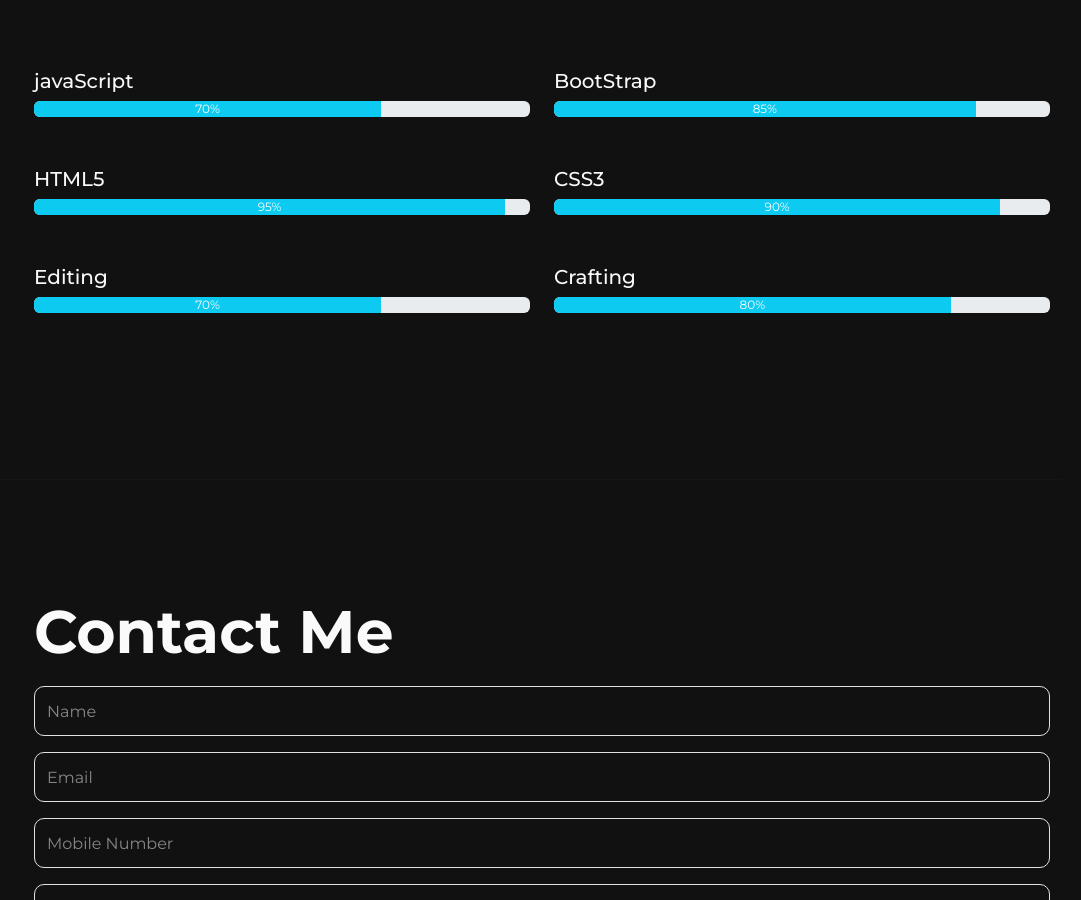
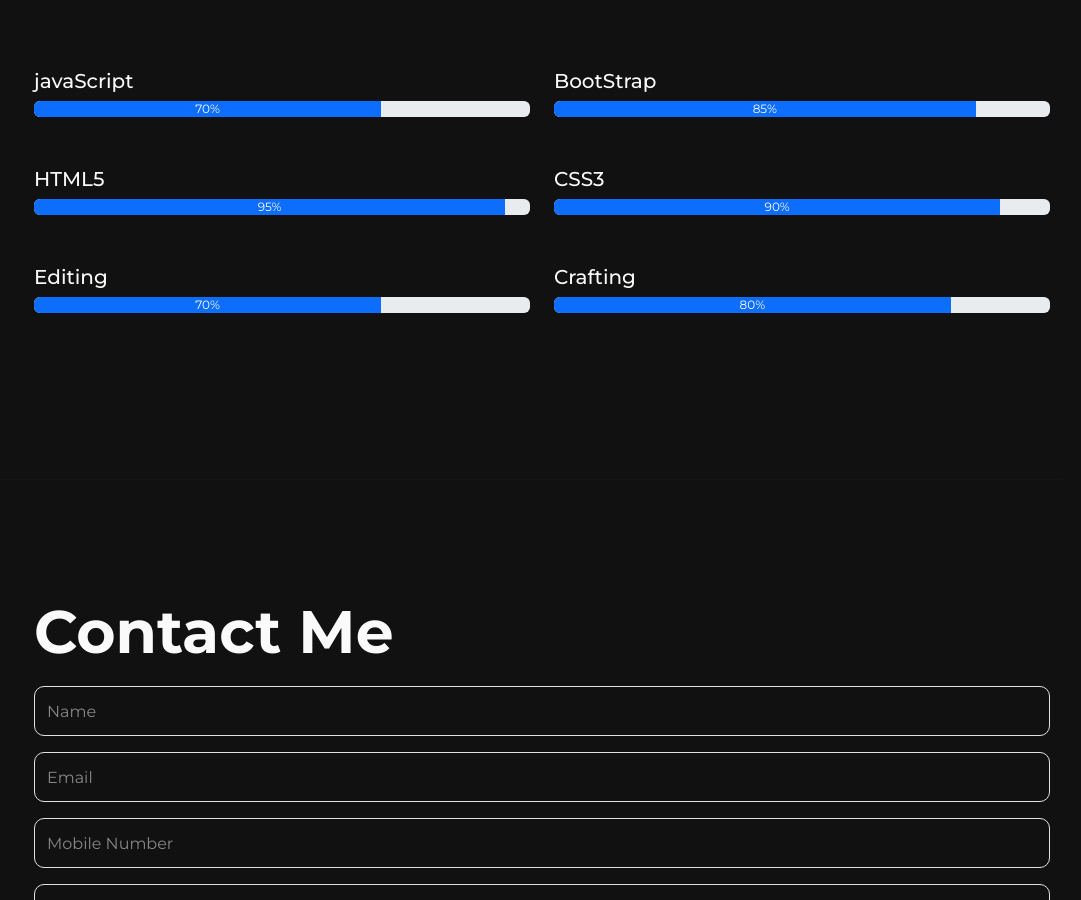
Before and after one commit to irfana-mr/My-website, a plain HTML site: page index.html in a window 1280 px wide. Shown: the part 3107-4007 px from the top of the page, without its empty margins (136-1217 px from the left). Drawn offline with nearby package versions, Linux system fonts and the light colour scheme; a web font is replaced by a local one.

Commit message:
Add files via upload

```diff
--- a/index.html
+++ b/index.html
@@ -142,21 +142,16 @@
                     <div class="progress-wrap ftco-animate">
                         <h3>javaScript</h3>
                         <div class="progress">
-                            <div class="progress-bar bg-info  color-1" role="progressbar" aria-valuenow="70"
-                                aria-valuemin="0" aria-valuemax="100" style="width:70%">
-                                <span>70%</span>
+                            <div class="progress-bar" role="progressbar" style="width: 70%;" aria-valuenow="70" aria-valuemin="0" aria-valuemax="100">70%</div>
                           </div>
-                        </div>
+
                     </div>
                 </div>
                 <div class="col-md-6 animate-box">
                     <div class="progress-wrap ftco-animate">
                         <h3>BootStrap</h3>
                         <div class="progress">
-                            <div class="progress-bar bg-info color-2" role="progressbar" aria-valuenow="85"
-                                aria-valuemin="0" aria-valuemax="100" style="width:85%">
-                                <span>85%</span>
-                            </div>
+                            <div class="progress-bar" role="progressbar" style="width: 85%;" aria-valuenow="85" aria-valuemin="0" aria-valuemax="100">85%</div>
                           </div>
                     </div>
                 </div>
@@ -164,10 +159,7 @@
                     <div class="progress-wrap ftco-animate">
                         <h3>HTML5</h3>
                         <div class="progress">
-                            <div class="progress-bar bg-info color-3" role="progressbar" aria-valuenow="95"
-                                aria-valuemin="0" aria-valuemax="100" style="width:95%">
-                                <span>95%</span>
-                            </div>
+                            <div class="progress-bar" role="progressbar" style="width: 95%;" aria-valuenow="95" aria-valuemin="0" aria-valuemax="100">95%</div>
                           </div>
                     </div>
                 </div>
@@ -175,10 +167,7 @@
                     <div class="progress-wrap ftco-animate">
                         <h3>CSS3</h3>
                         <div class="progress">
-                            <div class="progress-bar bg-info color-4" role="progressbar" aria-valuenow="90"
-                                aria-valuemin="0" aria-valuemax="100" style="width:90%">
-                                <span>90%</span>
-                            </div>
+                            <div class="progress-bar" role="progressbar" style="width: 90%;" aria-valuenow="90" aria-valuemin="0" aria-valuemax="100">90%</div>
                           </div>
                     </div>
                 </div>
@@ -186,10 +175,7 @@
                     <div class="progress-wrap ftco-animate">
                         <h3>Editing</h3>
                         <div class="progress">
-                            <div class="progress-bar bg-info color-5" role="progressbar" aria-valuenow="70"
-                                aria-valuemin="0" aria-valuemax="100" style="width:70%">
-                                <span>70%</span>
-                            </div>
+                            <div class="progress-bar" role="progressbar" style="width: 70%;" aria-valuenow="70" aria-valuemin="0" aria-valuemax="100">70%</div>
                           </div>
                     </div>
                 </div>
@@ -197,10 +183,7 @@
                     <div class="progress-wrap ftco-animate">
                         <h3>Crafting</h3>
                         <div class="progress">
-                            <div class="progress-bar bg-info color-6" role="progressbar" aria-valuenow="80"
-                                aria-valuemin="0" aria-valuemax="100" style="width:80%">
-                                <span>80%</span>
-                            </div>
+                            <div class="progress-bar" role="progressbar" style="width: 80%;" aria-valuenow="80" aria-valuemin="0" aria-valuemax="100">80%</div>
                           </div>
                     </div>
                 </div>
```
Lines whose indentation alone changed are shown as unchanged.
